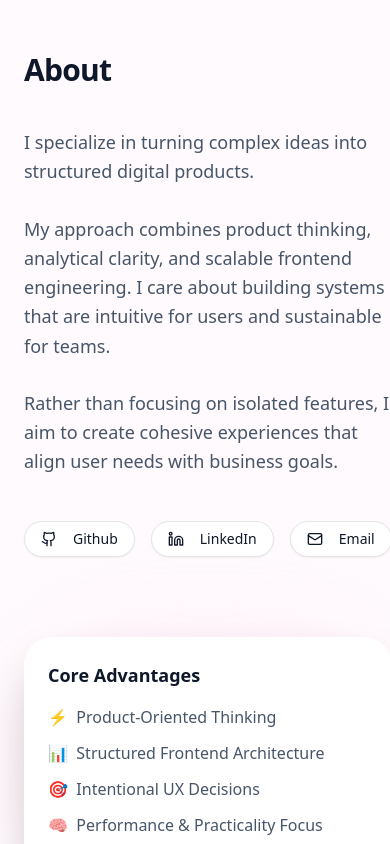
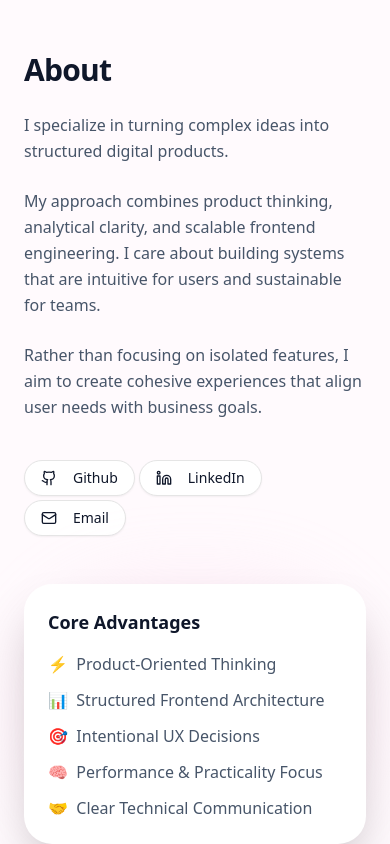
Before and after one commit to verinverdian/portofolio, a Next.js app: page / in a window 390 px wide. Shown: the part 4080-4924 px from the top of the page. Built offline with nearby package versions, Linux system fonts and the light colour scheme.

Commit message:
fix minor view

```diff
--- a/src/app/page.tsx
+++ b/src/app/page.tsx
@@ -407,42 +407,61 @@ bg-gradient-to-br from-pink-100/70 via-rose-100/60 to-pink-60/70" />
 
       {/* ABOUT — AUTHORITY BUILDING */}
       <section id="about" className="max-w-6xl mx-auto px-6 py-20 md:py-28">
-        <motion.div initial={{ opacity: 0 }} whileInView={{ opacity: 1 }} transition={{ duration: 0.7 }} className="grid md:grid-cols-2 gap-20 items-center">
-          <div className="space-y-7">
-            <h2 className="text-3xl sm:text-4xl md:text-5xl font-semibold mb-10 md:mb-20 tracking-tight">About</h2>
 
-            <p className="text-lg text-slate-600 leading-relaxed">
+        <motion.div
+          initial={{ opacity: 0 }}
+          whileInView={{ opacity: 1 }}
+          transition={{ duration: 0.7 }}
+          className="grid md:grid-cols-2 gap-12 md:gap-20 items-center"
+        >
+
+          {/* TEXT */}
+          <div className="space-y-6 md:space-y-7 text-left">
+            <h2 className="text-3xl sm:text-4xl md:text-5xl font-semibold tracking-tight">
+              About
+            </h2>
+            <p className="text-base md:text-lg text-slate-600 leading-relaxed max-w-xl mx-auto md:mx-0">
               I specialize in turning complex ideas into structured digital products.
             </p>
-
-            <p className="text-lg text-slate-600 leading-relaxed">
+            <p className="text-base md:text-lg text-slate-600 leading-relaxed max-w-xl mx-auto md:mx-0">
               My approach combines product thinking, analytical clarity, and scalable frontend engineering. I care about building systems that are intuitive for users and sustainable for teams.
             </p>
-
-            <p className="text-lg text-slate-600 leading-relaxed">
+            <p className="text-base md:text-lg text-slate-600 leading-relaxed max-w-xl mx-auto md:mx-0">
               Rather than focusing on isolated features, I aim to create cohesive experiences that align user needs with business goals.
             </p>
 
-            <div className="flex gap-4 pt-4">
-              <Link href="https://github.com/verinverdian" target="_blank"><Button variant="outline" className="rounded-full"><Github className="mr-2 h-4 w-4" />Github</Button></Link>
-              <Link href="https://www.linkedin.com/in/verdiandesya/" target="_blank"><Button variant="outline" className="rounded-full"><Linkedin className="mr-2 h-4 w-4" />LinkedIn</Button></Link>
-              <Link href="mailto:verdiandesya@gmail.com" target="_blank"><Button variant="outline" className="rounded-full"><Mail className="mr-2 h-4 w-4" />Email</Button></Link>
+            {/* BUTTONS */}
+            <div className="flex flex-wrap justify-start gap-1 md:gap-3 pt-4">
+              <Link href="https://github.com/verinverdian" target="_blank">
+                <Button variant="outline" className="rounded-full">
+                  <Github className="mr-2 h-4 w-4" />
+                  Github
+                </Button>
+              </Link>
+              <Link href="https://www.linkedin.com/in/verdiandesya/" target="_blank">
+                <Button variant="outline" className="rounded-full">
+                  <Linkedin className="mr-2 h-4 w-4" />
+                  LinkedIn
+                </Button>
+              </Link>
+              <Link href="mailto:verdiandesya@gmail.com" target="_blank">
+                <Button variant="outline" className="rounded-full">
+                  <Mail className="mr-2 h-4 w-4" />
+                  Email
+                </Button>
+              </Link>
             </div>
           </div>
 
-          {/* AUTHORITY CARD */}
-          <div className="relative w-full">
-
-            {/* glow background */}
+          {/* CARD */}
+          <div className="relative w-full max-w-md mx-auto md:mx-0">
+            {/* glow */}
             <div className="absolute inset-0 bg-pink-200 blur-2xl md:blur-3xl opacity-30 rounded-full" />
-
             {/* card */}
             <div className="relative bg-white rounded-[28px] md:rounded-[40px] p-6 sm:p-8 md:p-12 shadow-2xl">
-
-              <h3 className="font-semibold mb-4 md:mb-6 text-lg md:text-xl">
+              <h3 className="font-semibold mb-4 md:mb-6 text-lg md:text-xl text-left">
                 Core Advantages
               </h3>
-
               <ul className="space-y-3 md:space-y-4 text-slate-600 text-base md:text-lg">
                 <li>⚡ &nbsp;Product-Oriented Thinking</li>
                 <li>📊 &nbsp;Structured Frontend Architecture</li>
@@ -450,12 +469,10 @@ bg-gradient-to-br from-pink-100/70 via-rose-100/60 to-pink-60/70" />
                 <li>🧠 &nbsp;Performance & Practicality Focus</li>
                 <li>🤝 &nbsp;Clear Technical Communication</li>
               </ul>
-
             </div>
-
           </div>
         </motion.div>
-      </section >
+      </section>
 
       {/* CONTACT */}
       <section id="contact" className="text-center px-6 py-20 md:py-28" >
@@ -512,7 +529,7 @@ text-xs md:text-sm">
 
         <span>© {new Date().getFullYear()} Verdian Dee </span>
 
-        <span className="hidden sm:inline">•</span>
+        <span className="inline">•</span>
 
         <span className="flex items-center gap-1">
           Made with
@@ -520,14 +537,9 @@ text-xs md:text-sm">
           &
           <Coffee className="w-3 h-3 md:w-4 md:h-4 text-yellow-700" />
         </span>
-
-        <span className="hidden sm:inline">•</span>
-
+        <span className="inline">•</span>
         <span>Fueled by curiosity</span>
-
-
       </footer>
-
     </div >
   );
 }
```
